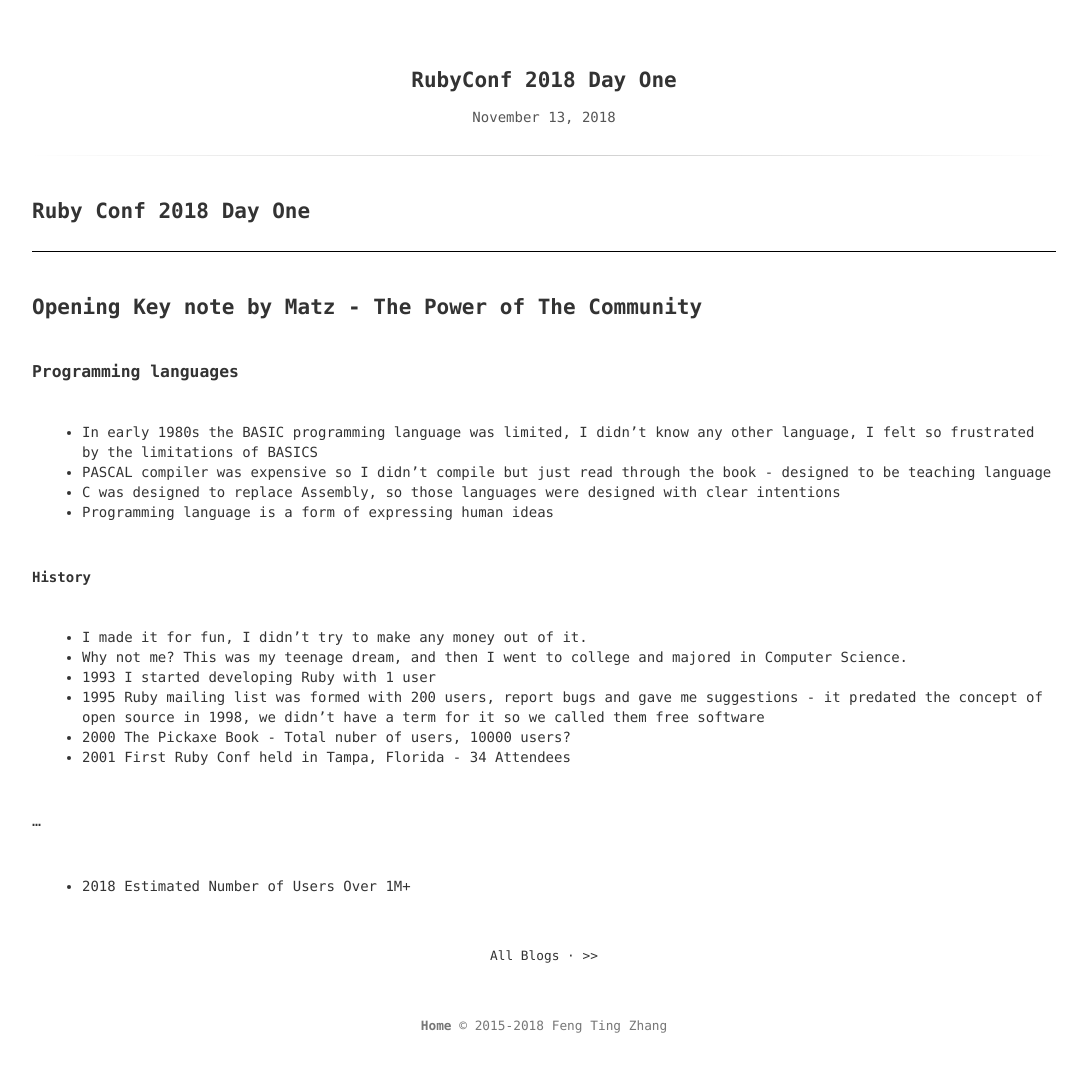
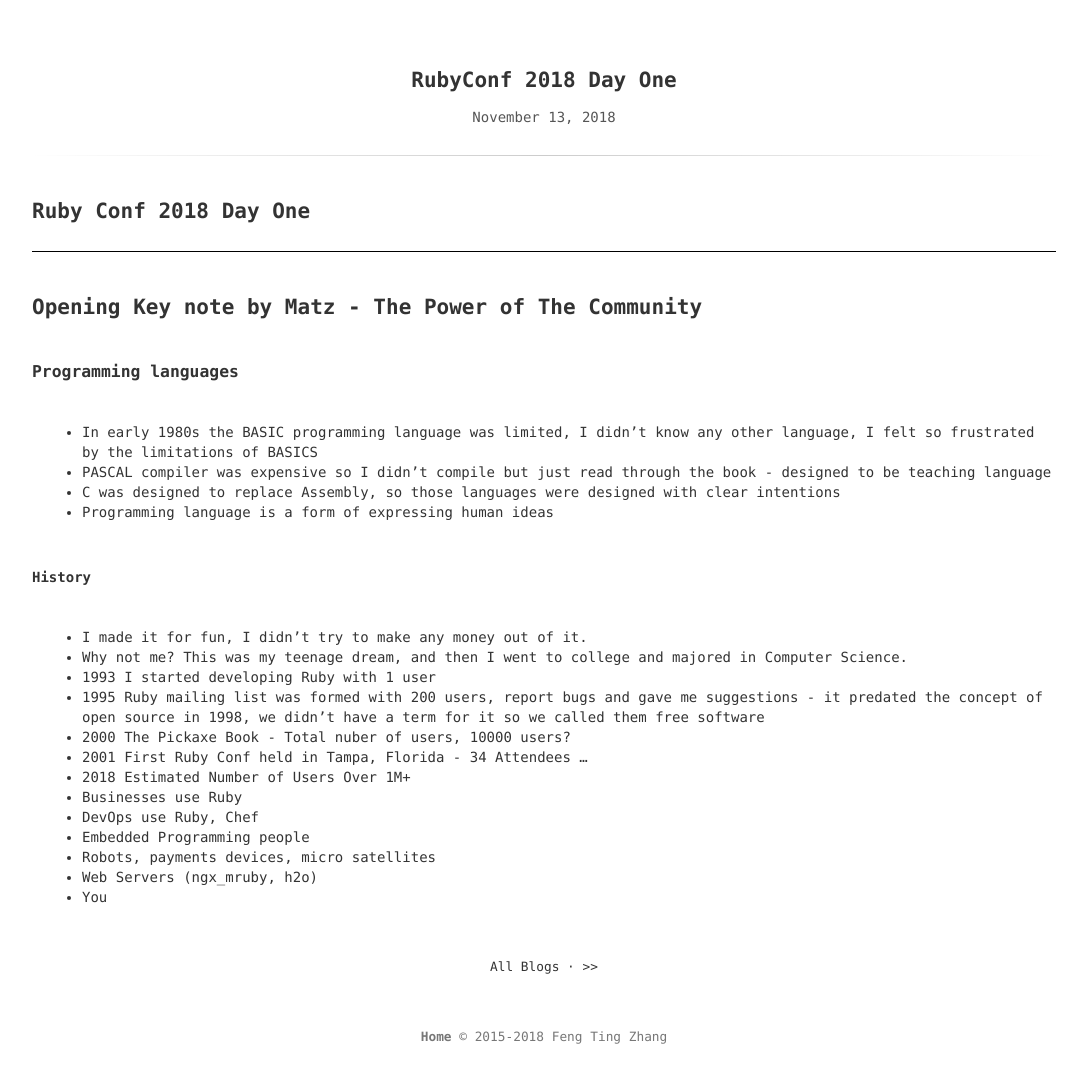
Before and after one commit to fengtingzhang/blog, a Jekyll site: the page built from _posts/2018-11-13-rubyconf-2018-day-one.md, in a window 1280 px wide. Shown: the whole page, without its empty margins (96-1178 px from the left). Built offline with Jekyll 4.4.1, drawn with Linux system fonts in a browser that asks for light colours.

Commit message:
Update 2018-11-13-rubyconf-2018-day-one.md

```diff
--- a/_posts/2018-11-13-rubyconf-2018-day-one.md
+++ b/_posts/2018-11-13-rubyconf-2018-day-one.md
@@ -28,6 +28,11 @@
 * 1995 Ruby mailing list was formed with 200 users, report bugs and gave me suggestions - it predated the concept of open source in 1998, we didn't have a term for it so we called them free software
 * 2000 The Pickaxe Book - Total nuber of users, 10000 users?
 * 2001 First Ruby Conf held in Tampa, Florida - 34 Attendees
-
 ...
 * 2018 Estimated Number of Users Over 1M+
+* Businesses use Ruby
+* DevOps use Ruby, Chef
+* Embedded Programming people
+* Robots, payments devices, micro satellites
+* Web Servers (ngx_mruby, h2o)
+* You
```
